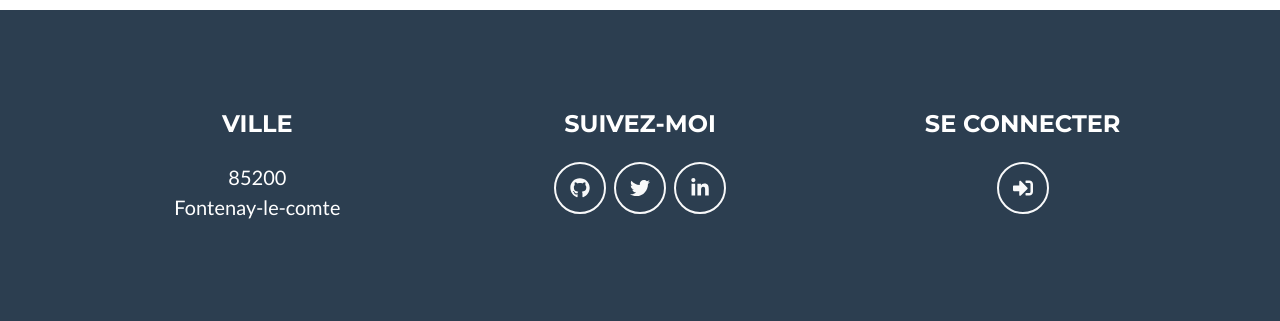
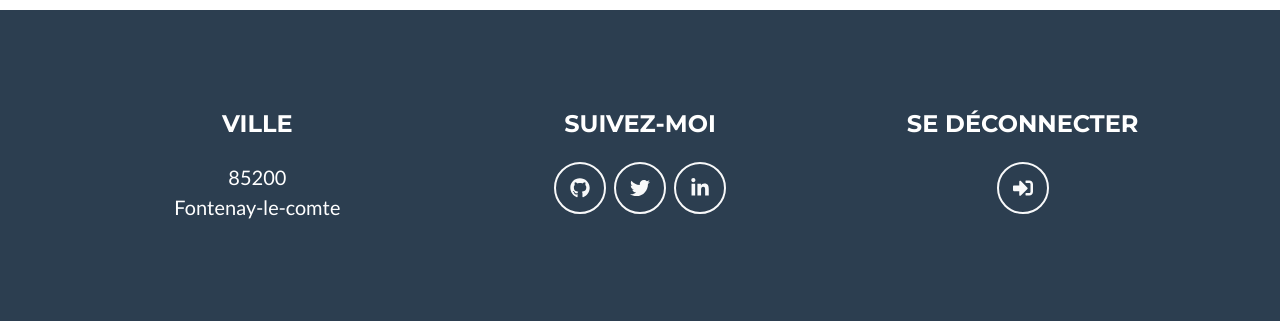
Before and after one commit to grondindaniel/blog, a PHP site: page /blog/ in a window 1280 px wide. Shown: the part 2941-3262 px from the top of the page. Run offline with PHP 8.4, Linux system fonts and the light colour scheme; the visitor is signed in with stand-in values (Sample User, id 1); some libraries are stand-ins or nearby versions.

Commit message:
change button sign in like navbar

```diff
--- a/app/views/templates/home_template.twig
+++ b/app/views/templates/home_template.twig
@@ -181,10 +181,17 @@
                 <a class="btn btn-outline-light btn-social mx-1" href="https://github.com/grondindaniel"><i class="fab fa-fw fa-github"></i></a><a class="btn btn-outline-light btn-social mx-1" href="https://twitter.com/@DanielGrondin"><i class="fab fa-fw fa-twitter"></i></a><a class="btn btn-outline-light btn-social mx-1" href="https://www.linkedin.com/in/daniel-grondin-006a43191"><i class="fab fa-fw fa-linkedin-in"></i></a>
             </div>
             <!-- Footer About Text-->
+            {% if active == false %}
             <div class="col-lg-4">
                 <h4 class="text-uppercase mb-4">Se connecter</h4>
                 <a class="btn btn-outline-light btn-social mx-1" href="Users/login"><i class="fas fa-sign-in-alt"></i></a>
             </div>
+            {% else %}
+            <div class="col-lg-4">
+                <h4 class="text-uppercase mb-4">Se déconnecter</h4>
+                <a class="btn btn-outline-light btn-social mx-1" href="#"><i class="fas fa-sign-in-alt"></i></a>
+            </div>
+            {% endif %}
         </div>
     </div>
 </footer>
```
